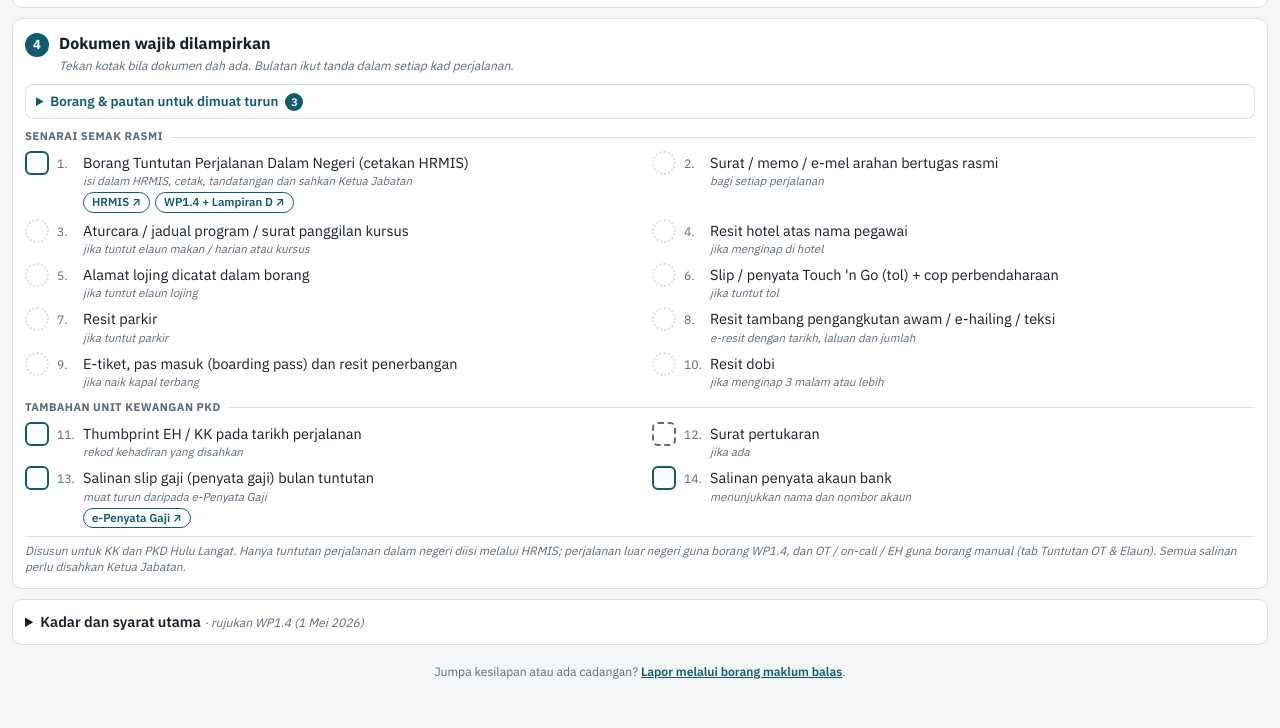
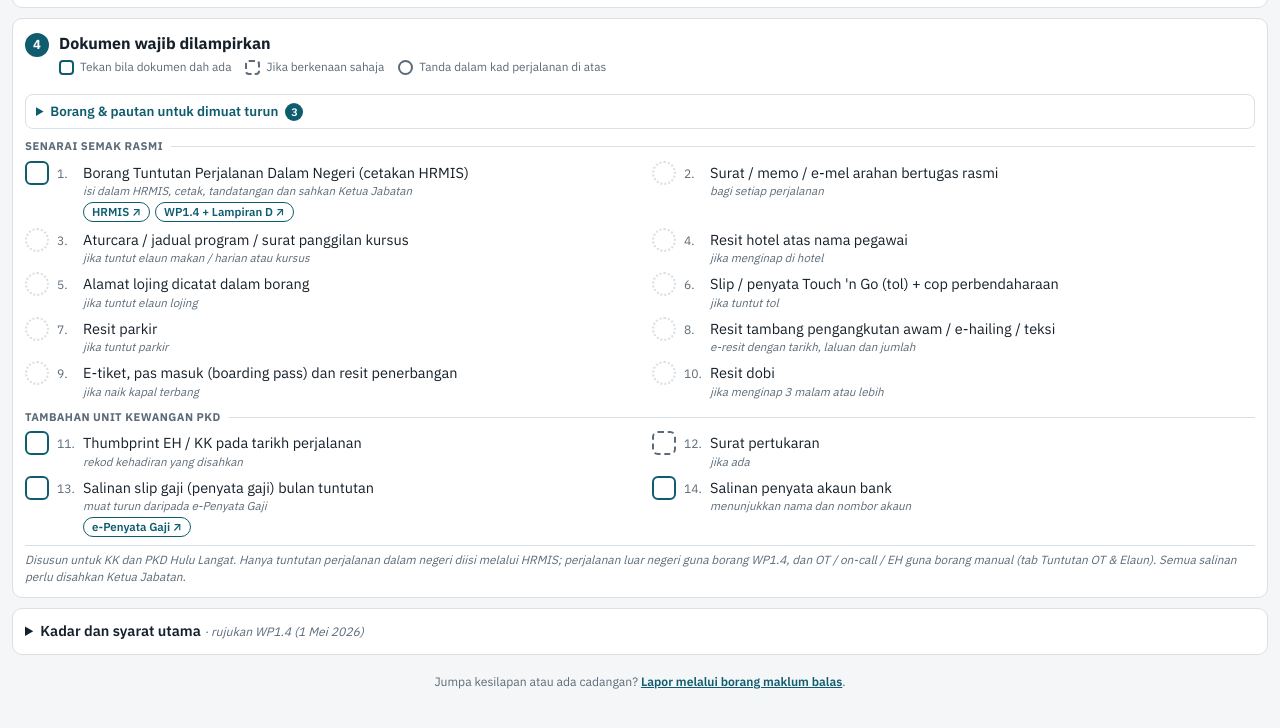
Before and after one commit to unitprimer-pkdhl/semakan-tuntutan-kerja-lebih-masa, a plain HTML site: page perjalanan/index.html in a window 1280 px wide. Shown: the part 1032-1760 px from the top of the page. Drawn offline with nearby package versions, Linux system fonts and the light colour scheme.

Commit message:
Checklist: petunjuk ikon dan butang "Tanda dalam jadual tarikh"
- Petunjuk kecil di atas senarai dokumen: kotak (tekan bila ada), kotak
  garis putus (jika berkenaan sahaja), bulatan (tanda dalam jadual tarikh
  / kad perjalanan).
- Bulatan yang belum lengkap kini ada butang "Tanda dalam jadual tarikh ↓"
  (OT & Elaun) atau "Tanda dalam kad perjalanan ↑" (Perjalanan) yang
  membuka tarikh / kad pertama yang belum ditanda dan menyorot kotaknya.
- Salinan KP "belum dijawab": butang "Jawab dalam Langkah 1 ↑".

Co-Authored-By: Claude Opus 5.5 <noreply@anthropic.com>
Claude-Session: https://claude.ai/code/session_01VcSn6VgbRYyKWrLSzSM9MM

```diff
--- a/perjalanan/index.html
+++ b/perjalanan/index.html
@@ -260,6 +260,14 @@ button.pill { border: 0; cursor: pointer; font: inherit; font-size: 0.72rem; fon
 .cb-auto.ok { background: var(--ok-soft); border-color: var(--ok); color: var(--ok); }
 .cb-auto.bad { border-color: var(--bad); }
 .cb-auto.na { border-style: dotted; }
+.dr-legend { display: flex; flex-wrap: wrap; gap: 4px 14px; margin: 4px 0 8px; color: var(--muted); font-size: 0.74rem; }
+.dr-legend span { display: inline-flex; align-items: center; gap: 6px; }
+.dr-legend .cb, .dr-legend .cb-auto { width: 15px; height: 15px; border-width: 2px; cursor: default; }
+.dr-legend .cb { border-radius: 4px; }
+.dr-legend .cb-auto { border-color: var(--muted); }
+.dr-legend .cb:hover { background: var(--surface); }
+.dr-ke { display: block; width: fit-content; margin-top: 3px; padding: 1px 8px; border: 1px solid var(--accent); border-radius: 999px; background: var(--accent-soft); color: var(--accent); font-size: 0.72rem; font-weight: 600; cursor: pointer; line-height: 1.5; }
+.dr-ke:hover { background: var(--accent); color: var(--surface); }
 </style>
 </head>
 <body>
@@ -317,7 +325,7 @@ button.pill { border: 0; cursor: pointer; font: inherit; font-size: 0.72rem; fon
   </section>
 
   <section class="panel" id="step4">
-    <div class="step-h"><span class="num">4</span><div><h2>Dokumen wajib dilampirkan</h2><p class="sub">Tekan kotak bila dokumen dah ada. Bulatan ikut tanda dalam setiap kad perjalanan.</p></div></div>
+    <div class="step-h"><span class="num">4</span><div><h2>Dokumen wajib dilampirkan</h2><p class="dr-legend"><span><i class="cb"></i>Tekan bila dokumen dah ada</span><span><i class="cb opt"></i>Jika berkenaan sahaja</span><span><i class="cb-auto"></i>Tanda dalam kad perjalanan di atas</span></p></div></div>
     <details class="dr-borang" id="borangBox"><summary>Borang &amp; pautan untuk dimuat turun <span class="dr-bn">3</span></summary><ul id="borangList"></ul></details>
     <p id="docDone" class="pill" style="display:inline-block;margin:0 0 10px"></p>
     <div id="docs"></div>
@@ -627,20 +635,21 @@ function renderSummary(A) {
 function docItems(A) {
   const ev = A.ev, has = ev.length > 0, cnt = f => ev.filter(f).length;
   const st = (y, n) => n === 0 ? null : y >= n ? ["ok", "✓"] : ["bad", y + "/" + n];
-  const need = (f, g) => { const n = cnt(f), y = cnt(e => f(e) && g(e)); return { n, s: st(y, n) }; };
+  // lj = kad pertama yang belum ditanda: { id, sel } untuk butang "Tanda dalam kad perjalanan".
+  const need = (f, g, sel) => { const n = cnt(f), y = cnt(e => f(e) && g(e)), x = ev.find(e => f(e) && !g(e)); return { n, s: st(y, n), lj: x && sel ? { id: x.t.id, sel } : null }; };
   const D = e => e.t.d || {};
   const L = [];
   L.push({ id: "borang", t: "Borang Tuntutan Perjalanan Dalam Negeri (cetakan HRMIS)", c: "isi dalam HRMIS, cetak, tandatangan dan sahkan Ketua Jabatan", tk: true, bo: [BORANG.hrmis, BORANG.wp14] });
   L.push({ id: "hadir", t: "Thumbprint EH / KK pada tarikh perjalanan", c: "rekod kehadiran yang disahkan", tk: true, pkd: true });
-  const ar = need(() => true, e => D(e).arahan); L.push({ t: "Surat / memo / e-mel arahan bertugas rasmi", c: "bagi setiap perjalanan", s: ar.s, n: ar.n });
-  const at = need(e => e.t.jenis === "kursus" || (e.t.luarHQ && (e.M.hari || e.M.harian)), e => D(e).aturcara); L.push({ sh: "Aturcara", t: "Aturcara / jadual program / surat panggilan kursus", c: "jika tuntut elaun makan / harian atau kursus", s: at.s, n: at.n });
-  const ho = need(e => e.t.luarHQ && e.t.inap === "hotel", e => D(e).resitHotel); L.push({ sh: "Resit hotel", t: "Resit hotel atas nama pegawai", c: "jika menginap di hotel", s: ho.s, n: ho.n });
-  const lo = need(e => e.t.luarHQ && e.t.inap === "lojing", e => !!e.t.alamat.trim()); L.push({ sh: "Alamat lojing", t: "Alamat lojing dicatat dalam borang", c: "jika tuntut elaun lojing", s: lo.s, n: lo.n });
-  const to = need(e => e.tol > 0, e => D(e).resitTol); L.push({ sh: "Slip Touch 'n Go", t: "Slip / penyata Touch 'n Go (tol) + cop perbendaharaan", c: "jika tuntut tol", s: to.s, n: to.n });
-  const pa = need(e => e.parkir > 0, e => D(e).resitParkir); L.push({ sh: "Resit parkir", t: "Resit parkir", c: "jika tuntut parkir", s: pa.s, n: pa.n });
-  const ta = need(e => e.tambang > 0, e => D(e).resitTambang); L.push({ sh: "Resit tambang", t: "Resit tambang pengangkutan awam / e-hailing / teksi", c: "e-resit dengan tarikh, laluan dan jumlah", s: ta.s, n: ta.n });
-  const fl = need(e => e.t.mod === "terbang" && e.terbang > 0, e => D(e).eTiket); L.push({ sh: "E-tiket penerbangan", t: "E-tiket, pas masuk (boarding pass) dan resit penerbangan", c: "jika naik kapal terbang", s: fl.s, n: fl.n });
-  const db = need(e => e.dobi > 0, e => D(e).resitDobi); L.push({ sh: "Resit dobi", t: "Resit dobi", c: "jika menginap 3 malam atau lebih", s: db.s, n: db.n });
+  const ar = need(() => true, e => D(e).arahan, '[data-d="arahan"]'); L.push({ t: "Surat / memo / e-mel arahan bertugas rasmi", c: "bagi setiap perjalanan", s: ar.s, n: ar.n, lj: ar.lj });
+  const at = need(e => e.t.jenis === "kursus" || (e.t.luarHQ && (e.M.hari || e.M.harian)), e => D(e).aturcara, '[data-d="aturcara"]'); L.push({ sh: "Aturcara", t: "Aturcara / jadual program / surat panggilan kursus", c: "jika tuntut elaun makan / harian atau kursus", s: at.s, n: at.n, lj: at.lj });
+  const ho = need(e => e.t.luarHQ && e.t.inap === "hotel", e => D(e).resitHotel, '[data-d="resitHotel"]'); L.push({ sh: "Resit hotel", t: "Resit hotel atas nama pegawai", c: "jika menginap di hotel", s: ho.s, n: ho.n, lj: ho.lj });
+  const lo = need(e => e.t.luarHQ && e.t.inap === "lojing", e => !!e.t.alamat.trim(), '[data-k="alamat"]'); L.push({ sh: "Alamat lojing", t: "Alamat lojing dicatat dalam borang", c: "jika tuntut elaun lojing", s: lo.s, n: lo.n, lj: lo.lj });
+  const to = need(e => e.tol > 0, e => D(e).resitTol, '[data-d="resitTol"]'); L.push({ lj: to.lj, sh: "Slip Touch 'n Go", t: "Slip / penyata Touch 'n Go (tol) + cop perbendaharaan", c: "jika tuntut tol", s: to.s, n: to.n });
+  const pa = need(e => e.parkir > 0, e => D(e).resitParkir, '[data-d="resitParkir"]'); L.push({ lj: pa.lj, sh: "Resit parkir", t: "Resit parkir", c: "jika tuntut parkir", s: pa.s, n: pa.n });
+  const ta = need(e => e.tambang > 0, e => D(e).resitTambang, '[data-d="resitTambang"]'); L.push({ lj: ta.lj, sh: "Resit tambang", t: "Resit tambang pengangkutan awam / e-hailing / teksi", c: "e-resit dengan tarikh, laluan dan jumlah", s: ta.s, n: ta.n });
+  const fl = need(e => e.t.mod === "terbang" && e.terbang > 0, e => D(e).eTiket, '[data-d="eTiket"]'); L.push({ lj: fl.lj, sh: "E-tiket penerbangan", t: "E-tiket, pas masuk (boarding pass) dan resit penerbangan", c: "jika naik kapal terbang", s: fl.s, n: fl.n });
+  const db = need(e => e.dobi > 0, e => D(e).resitDobi, '[data-d="resitDobi"]'); L.push({ lj: db.lj, sh: "Resit dobi", t: "Resit dobi", c: "jika menginap 3 malam atau lebih", s: db.s, n: db.n });
   L.push({ id: "tukar", t: "Surat pertukaran", c: "jika ada", tk: true, opt: true, pkd: true });
   L.push({ id: "gaji", t: "Salinan slip gaji (penyata gaji) bulan tuntutan", c: "muat turun daripada e-Penyata Gaji", tk: true, bo: [BORANG.gaji], pkd: true });
   L.push({ id: "bank", t: "Salinan penyata akaun bank", c: "menunjukkan nama dan nombor akaun", tk: true, pkd: true });
@@ -662,7 +671,8 @@ function renderDocs(A) {
   const li = (i, n) => '<li data-i="' + n + '" class="' + (i.na ? "na" : "") + '">' +
     (i.tk ? '<button type="button" class="cb' + (i.on ? " on" : "") + (i.opt ? " opt" : "") + '" data-sedia="' + i.id + '" role="checkbox" aria-checked="' + !!i.on + '" aria-label="' + esc(i.t) + '" title="' + (i.on ? "Sedia. Tekan untuk buang tanda" : "Tekan bila dokumen sudah sedia") + '">' + CHK + "</button>"
       : '<span class="cb-auto ' + (i.na || !i.s ? "na" : i.s[0]) + '" title="Status ikut tanda dalam kad perjalanan">' + CHK + "</span>") +
-    '<span>' + esc(i.t) + "<em>" + esc(i.na ? "tidak perlu bulan ini" : i.c) + "</em>" + (i.bo ? '<span class="dr-links">' + i.bo.map(borLink).join("") + "</span>" : "") + "</span>" +
+    '<span>' + esc(i.t) + "<em>" + esc(i.na ? "tidak perlu bulan ini" : i.c) + "</em>" + (i.bo ? '<span class="dr-links">' + i.bo.map(borLink).join("") + "</span>" : "") +
+    (!i.tk && i.lj && i.s && i.s[0] !== "ok" ? '<button type="button" class="dr-ke" data-act="ke-kad" data-id="' + i.lj.id + '" data-sel="' + esc(i.lj.sel) + '" data-nm="' + esc(i.sh || i.t) + '">Tanda dalam kad perjalanan ↑</button>' : "") + "</span>" +
     (i.s && !i.tk && !i.na && i.s[0] !== "ok" ? '<span class="ds ' + i.s[0] + '">' + esc(i.s[1]) + "</span>" : "<span></span>") + "</li>";
   const S = susunDok(L), ol = a => '<ol class="doclist">' + a.map(o => li(o.i, o.n)).join("") + "</ol>";
   $("docs").innerHTML = '<p class="dr-sec">Senarai semak rasmi</p>' + ol(S.rasmi) + '<p class="dr-sec">Tambahan Unit Kewangan PKD</p>' + ol(S.pkd) +
@@ -874,6 +884,10 @@ function pergiIsu() {
   $("msg").textContent = "Tiada bahagian belum lengkap dikesan.";
 }
 document.addEventListener("click", e => { if (e.target.closest('[data-act="cari"]')) pergiIsu(); });
+document.addEventListener("click", e => {
+  const b = e.target.closest('[data-act="ke-kad"]'); if (!b) return;
+  bukaDanCari(b.dataset.id, b.dataset.sel, "tanda " + b.dataset.nm);
+});
 $("bst").addEventListener("keydown", e => { if (e.key === "Enter" || e.key === " ") { e.preventDefault(); pergiIsu(); } });
 if (state.trips.length === 1) bukaKad.add(state.trips[0].id);
 renderAll();
```
Also changed, not shown: index.html (+35 -11 lines).
